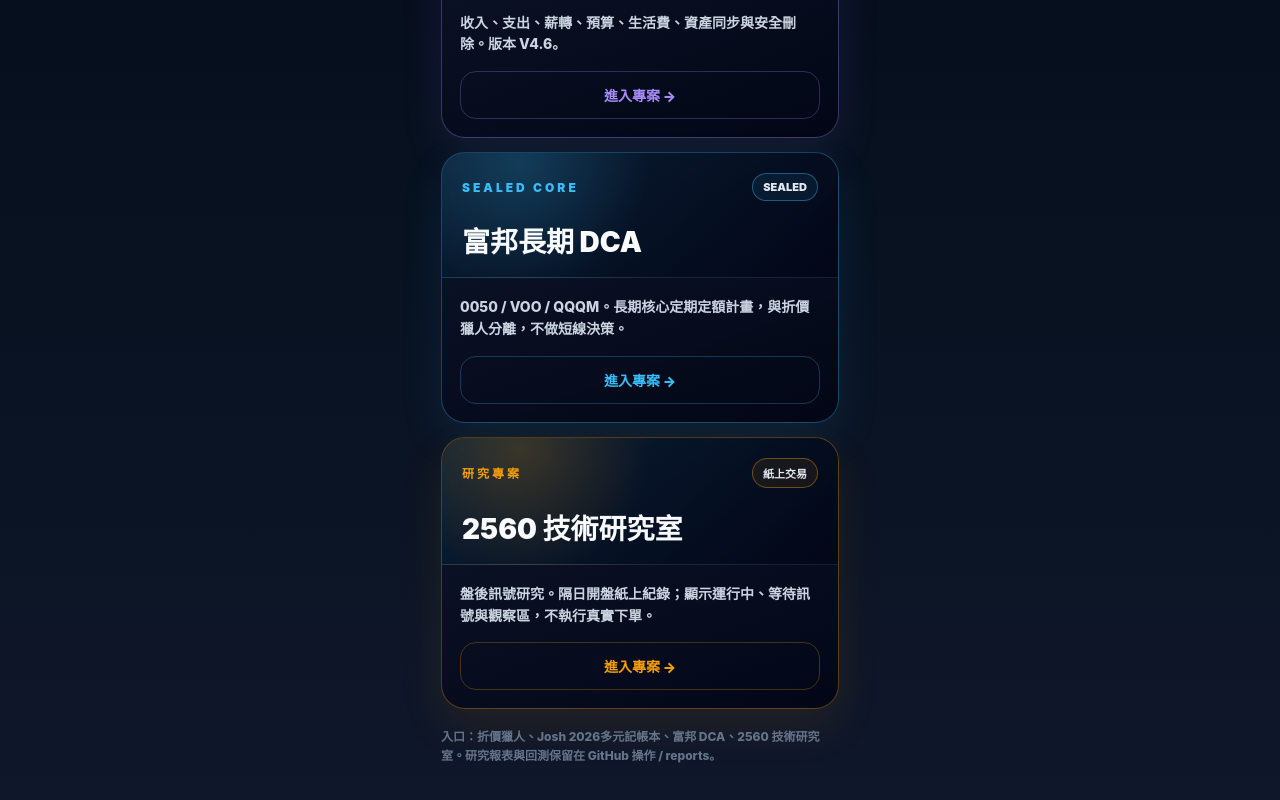
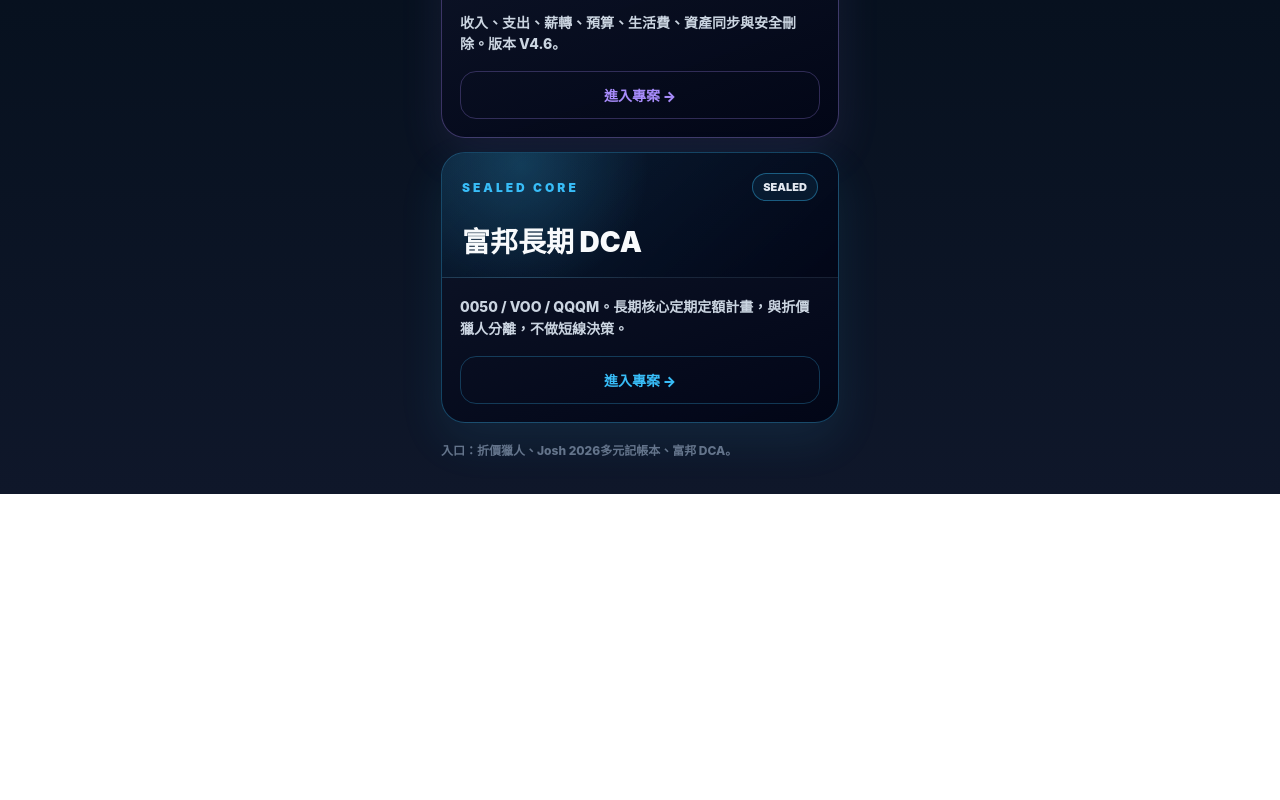
Before and after one commit to changeros-bot/discount-hunter, a Next.js app: page /index.clean in a window 1280 px wide. Shown: the part 589-1389 px from the top of the page. After the commit the page ends 1083 px from the top, so only its background shows below. Built offline with nearby package versions, Linux system fonts and the light colour scheme.

Commit message:
remove 2560 project entry from app

```diff
--- a/pages/index.clean.js
+++ b/pages/index.clean.js
@@ -25,15 +25,6 @@
     href: "/fubon-dca",
     status: "SEALED",
     accent: "#38bdf8",
-  },
-  {
-    id: 4,
-    eyebrow: "研究專案",
-    title: "2560 技術研究室",
-    description: "盤後訊號研究。隔日開盤紙上紀錄；顯示運行中、等待訊號與觀察區，不執行真實下單。",
-    href: "/2560-paper",
-    status: "紙上交易",
-    accent: "#f59e0b",
   },
 ];
 
@@ -71,7 +62,7 @@
       </section>
 
       <footer style={{ marginTop: 18, color: "#64748b", fontSize: 12, lineHeight: 1.6, fontWeight: 800 }}>
-        入口：折價獵人、Josh 2026多元記帳本、富邦 DCA、2560 技術研究室。研究報表與回測保留在 GitHub Actions / reports。
+        入口：折價獵人、Josh 2026多元記帳本、富邦 DCA。
       </footer>
     </div>
   </main>;
```
